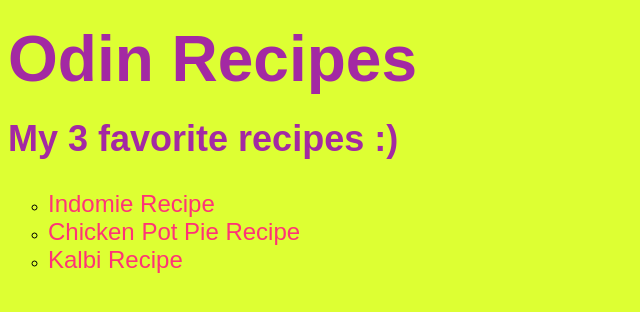
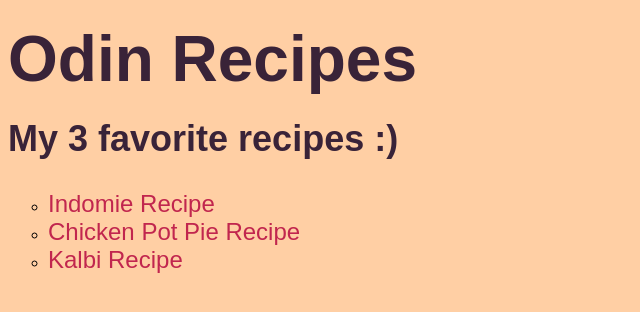
Before and after one commit to UZ0M1AN/odin-recipes, a plain HTML site: page index.html in a window 1280 px wide. Shown: the whole page, without its empty margins (0-640 px from the left). Drawn offline with Linux system fonts and the light colour scheme.

Commit message:
Update the colors on my homepage

```diff
--- a/style.css
+++ b/style.css
@@ -1,11 +1,11 @@
 body {
     font-family: Arial, Helvetica, sans-serif;
-    background-color: #df3;
+    background-color: #FFCFA4;
 }
 
 h1,
 h2 {
-    color:hsl(300, 60%, 40%)
+    color:#392338;
 }
 
 h1 {
@@ -24,5 +24,5 @@
 a {
     text-decoration: none;
     font-size: 24px;
-    color: hsl(340, 100%, 60%);
+    color: #C1264E;
 }
```
